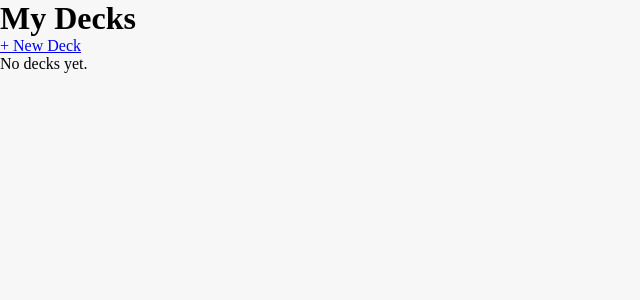
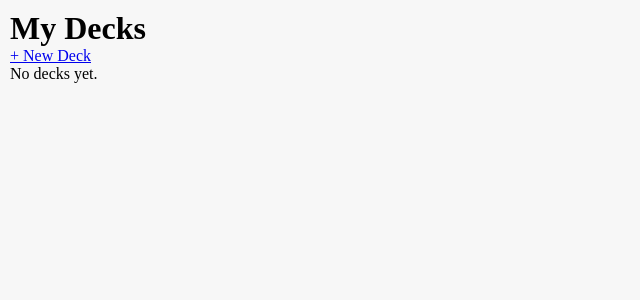
Before and after one commit to developerandrii/noe-website, a Django app: page / in a window 1280 px wide. Shown: the top 300 px of the page, without its empty margins (0-640 px from the left). Run offline with Django 5.2, Linux system fonts and the light colour scheme; the visitor is signed in with stand-in values (Sample User, id 1); data that the repository does not hold is empty.

Commit message:
Add padding to main tag

```diff
--- a/flashcards/static/flashcards/base.css
+++ b/flashcards/static/flashcards/base.css
@@ -8,3 +8,7 @@
 body {
     background-color: hsl(0, 0%, 97%);
 }
+
+main {
+    padding: 10px;
+}
```
